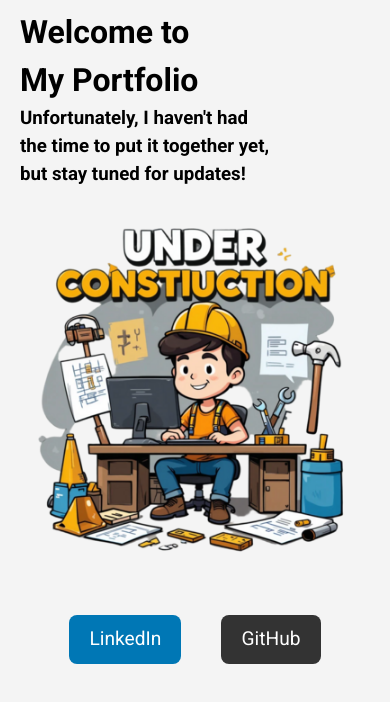
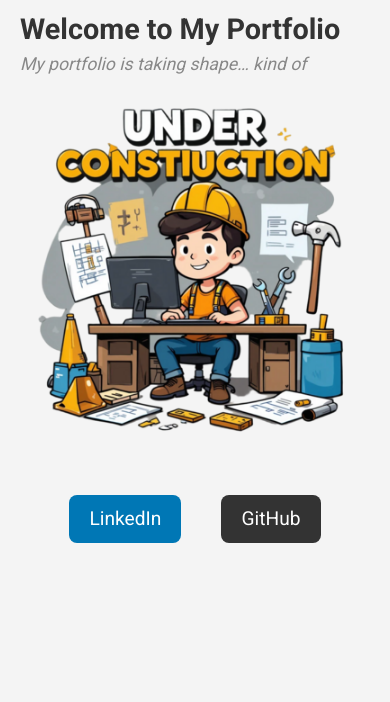
Before and after one commit to NestorNahuel/portfolio, a plain HTML site: page index.html in a window 390 px wide. Drawn offline with Linux system fonts and the light colour scheme.

Commit message:
Updated text content and improved responsiveness

```diff
--- a/index.html
+++ b/index.html
@@ -10,7 +10,7 @@
 <body>
     <div class="container">
         <h1>Welcome to My Portfolio</h1>
-        <h3>Unfortunately, I haven't had the time to put it together yet, but stay tuned for updates!</h3>
+        <p class="subtitle">My portfolio is taking shape… kind of</p>
         <div class="image-container">
             <img src="./image.png" alt="Under construction" class="center-image">
         </div>
--- a/styles.css
+++ b/styles.css
@@ -1,5 +1,5 @@
 html, body, div, h1, h2, h3, h4, h5, h6,
-a, img, section, summary {
+p, a, img, section, summary {
 	margin: 0;
 	padding: 0;
 	border: 0;
@@ -15,6 +15,18 @@ body {
 	vertical-align: baseline;
 }
 
+h1 {
+    font-size: clamp(1.8em, 5vw, 2.5em);
+    color: #333;
+}
+
+.subtitle {
+    font-size: clamp(1.1em, 4vw, 1.4em);
+    color: #888;
+    font-style: italic;
+    font-weight: 300;
+}
+
 .container {
     max-width: 1200px;
     margin: 0 auto;
@@ -23,7 +35,7 @@ body {
 
 .image-container {
     text-align: center;
-    margin-top: 30px;
+    margin-top: 20px;
 }
 
 .center-image {
```
